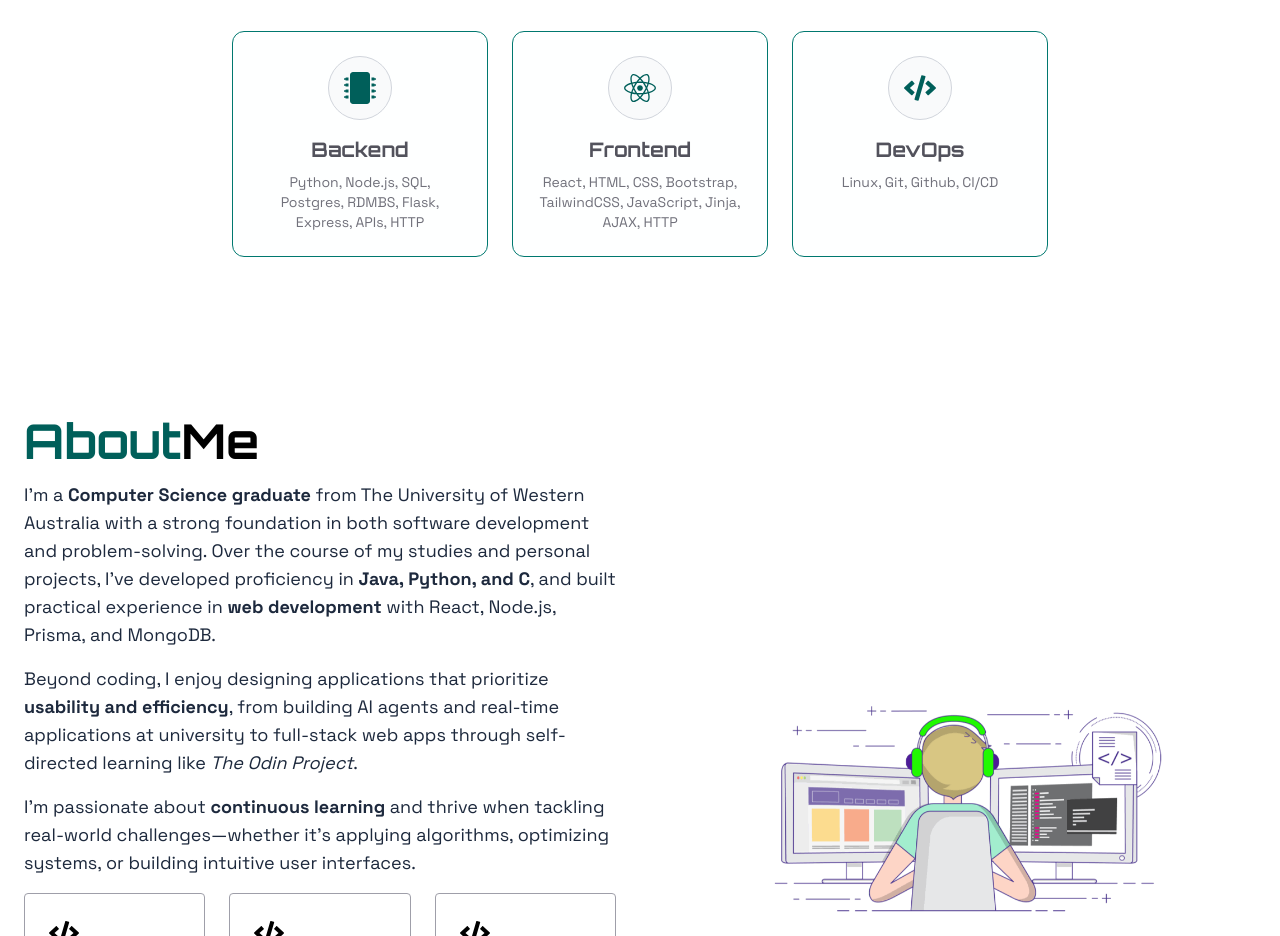
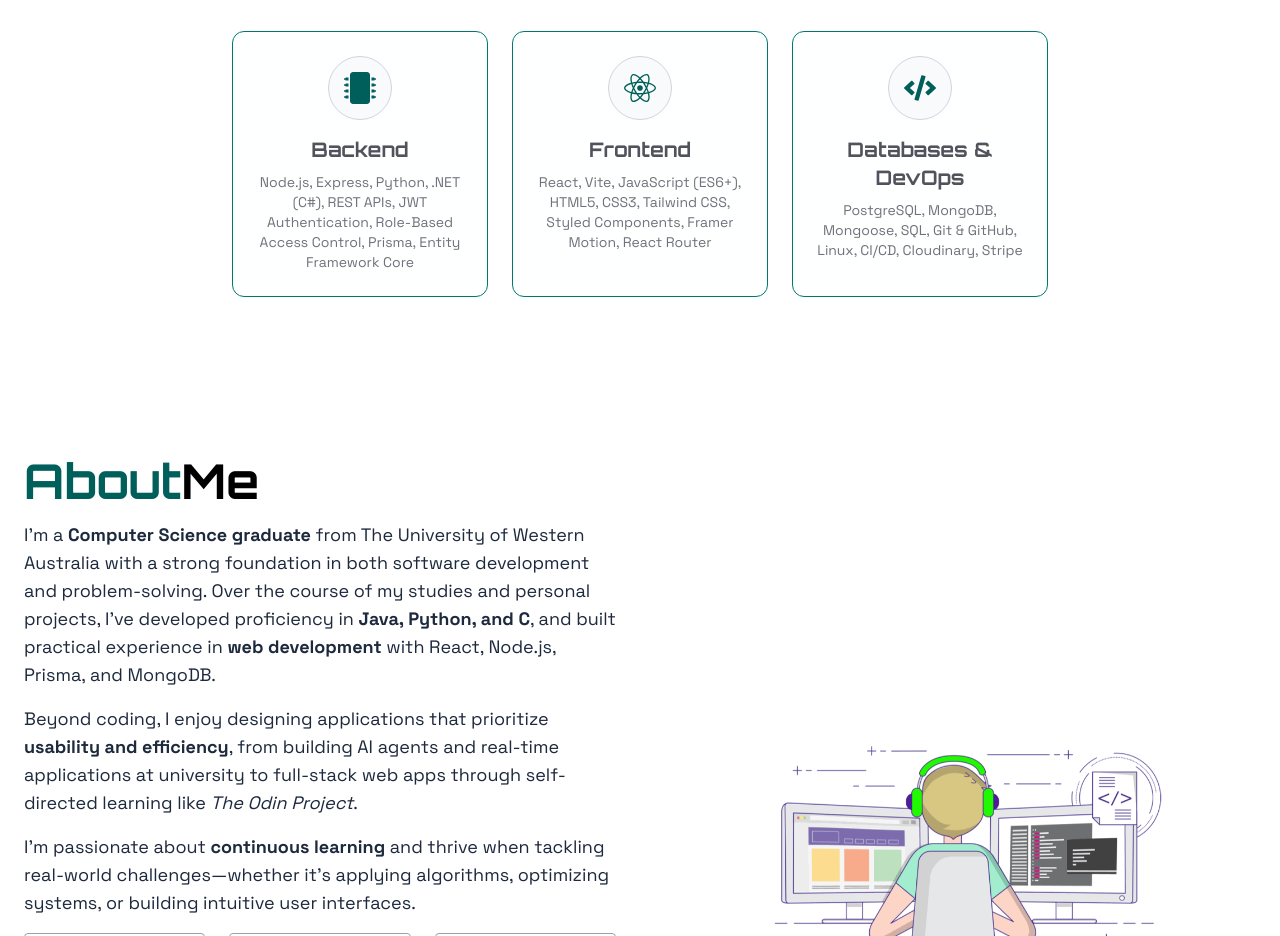
Before and after one commit to Joel-Cornfield/Portfolio, a React (Vite) app: page /#/ in a window 1280 px wide. Shown: the part 4240-5176 px from the top of the page. Built offline with nearby package versions, Linux system fonts and the light colour scheme.

Commit message:
Updated skills

```diff
--- a/src/assets/assets.js
+++ b/src/assets/assets.js
@@ -21,17 +21,47 @@ export const skillsData = [
   {
     icon: FaMicrochip,
     title: 'Backend',
-        technologies: ['Python', 'Node.js', 'SQL', 'Postgres', 'RDMBS', 'Flask', 'Express', 'APIs', 'HTTP']
+    technologies: [
+      'Node.js',
+      'Express',
+      'Python',
+      '.NET (C#)',
+      'REST APIs',
+      'JWT Authentication',
+      'Role-Based Access Control',
+      'Prisma',
+      'Entity Framework Core'
+    ]
   },
   {
     icon: FaReact,
     title: 'Frontend',
-        technologies: ['React', 'HTML', 'CSS', 'Bootstrap', 'TailwindCSS', 'JavaScript', 'Jinja', 'AJAX', 'HTTP']
+    technologies: [
+      'React',
+      'Vite',
+      'JavaScript (ES6+)',
+      'HTML5',
+      'CSS3',
+      'Tailwind CSS',
+      'Styled Components',
+      'Framer Motion',
+      'React Router'
+    ]
   },
   {
     icon: FaCode,
-        title: 'DevOps',
-        technologies: ['Linux', 'Git', 'Github', 'CI/CD']
+    title: 'Databases & DevOps',
+    technologies: [
+      'PostgreSQL',
+      'MongoDB',
+      'Mongoose',
+      'SQL',
+      'Git & GitHub',
+      'Linux',
+      'CI/CD',
+      'Cloudinary',
+      'Stripe'
+    ]
   }
 ]
 
```
Lines whose indentation alone changed are shown as unchanged.
